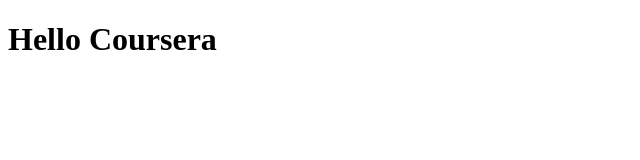
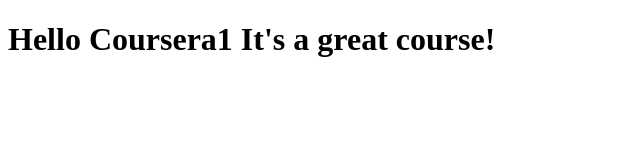
Before and after one commit to Saptarshi912133/coursera-test1, a plain HTML site: page site/index.html in a window 1280 px wide. Shown: the whole page, without its empty margins (0-640 px from the left). Drawn offline with Linux system fonts and the light colour scheme.

Commit message:
Small addition to our page content.

```diff
--- a/site/index.html
+++ b/site/index.html
@@ -1,9 +1,9 @@
 <!DOCTYPE html>
 <html>
 <head>
-	<title>Hello Coursera</title>
+	<title>Hello Coursera!</title>
 </head>
  <body>
- <h1>Hello Coursera</h1>
+ <h1>Hello Coursera1 It's a great course!</h1>
  </body>
  </html>
```
